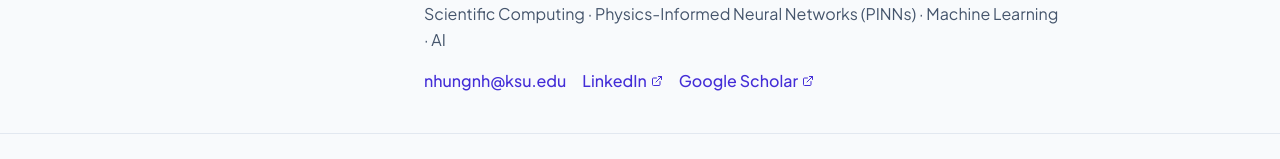
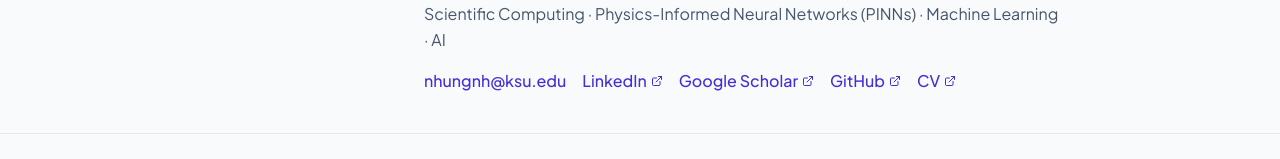
Before and after one commit to nhungnh-dot/nhungnh-dot.github.io, a React (Vite) app: page / in a window 1280 px wide. Shown: the part 443-602 px from the top of the page. Built offline with nearby package versions, Linux system fonts and the light colour scheme.

Commit message:
Add consistent GitHub and CV links to profile contact row

```diff
--- a/src/components/Hero.tsx
+++ b/src/components/Hero.tsx
@@ -73,30 +73,24 @@ export const Hero: React.FC<HeroProps> = () => {
             </p>
 
             <div className="mt-4 flex flex-wrap items-center justify-center sm:justify-start gap-x-4 gap-y-2 text-sm">
-              <a
-                href={`mailto:${PERSONAL_INFO.email}`}
-                className="font-medium text-indigo-700 dark:text-indigo-300 hover:underline"
-              >
-                {PERSONAL_INFO.email}
-              </a>
-              <a
-                href={PERSONAL_INFO.linkedin}
-                target="_blank"
-                rel="noopener noreferrer"
-                className="inline-flex items-center gap-1 font-medium text-indigo-700 dark:text-indigo-300 hover:underline"
-              >
-                LinkedIn
-                <ExternalLink className="w-3 h-3" />
-              </a>
-              <a
-                href="https://scholar.google.com/citations?hl=en&user=mjpMbqoAAAAJ"
-                target="_blank"
-                rel="noopener noreferrer"
-                className="inline-flex items-center gap-1 font-medium text-indigo-700 dark:text-indigo-300 hover:underline"
-              >
-                Google Scholar
-                <ExternalLink className="w-3 h-3" />
-              </a>
+              {[
+                { label: PERSONAL_INFO.email, href: `mailto:${PERSONAL_INFO.email}`, external: false },
+                { label: 'LinkedIn', href: PERSONAL_INFO.linkedin, external: true },
+                { label: 'Google Scholar', href: 'https://scholar.google.com/citations?hl=en&user=mjpMbqoAAAAJ', external: true },
+                { label: 'GitHub', href: PERSONAL_INFO.github, external: true },
+                { label: 'CV', href: `${import.meta.env.BASE_URL}CV.pdf`, external: true },
+              ].map((link) => (
+                <a
+                  key={link.label}
+                  href={link.href}
+                  target={link.external ? '_blank' : undefined}
+                  rel={link.external ? 'noopener noreferrer' : undefined}
+                  className="inline-flex items-center gap-1 font-medium text-indigo-700 dark:text-indigo-300 hover:underline"
+                >
+                  {link.label}
+                  {link.external && <ExternalLink className="w-3 h-3" aria-hidden="true" />}
+                </a>
+              ))}
             </div>
           </div>
         </div>
```
Also changed, not shown: 1 other file (tests, documents, lock files or other folders).
